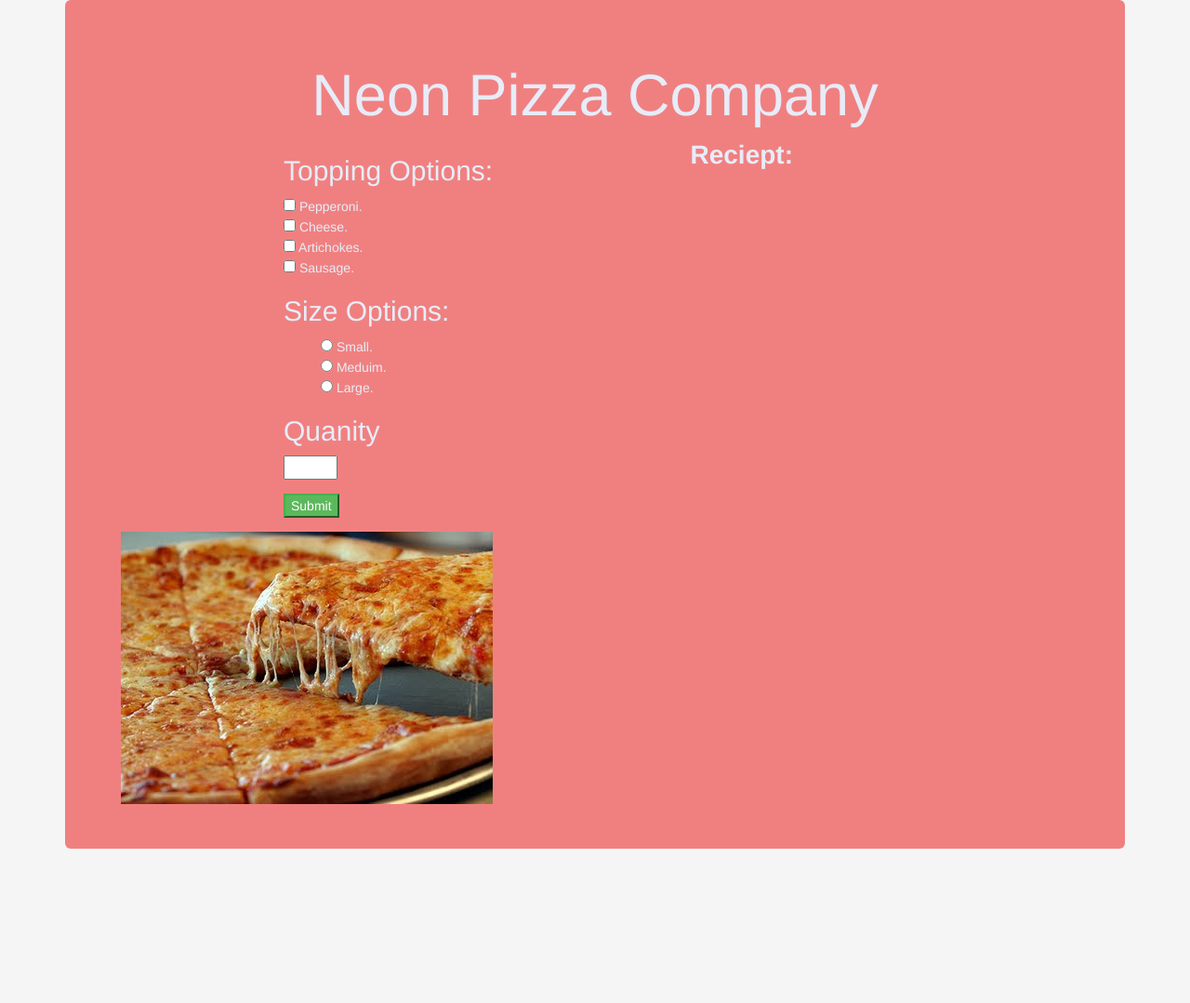
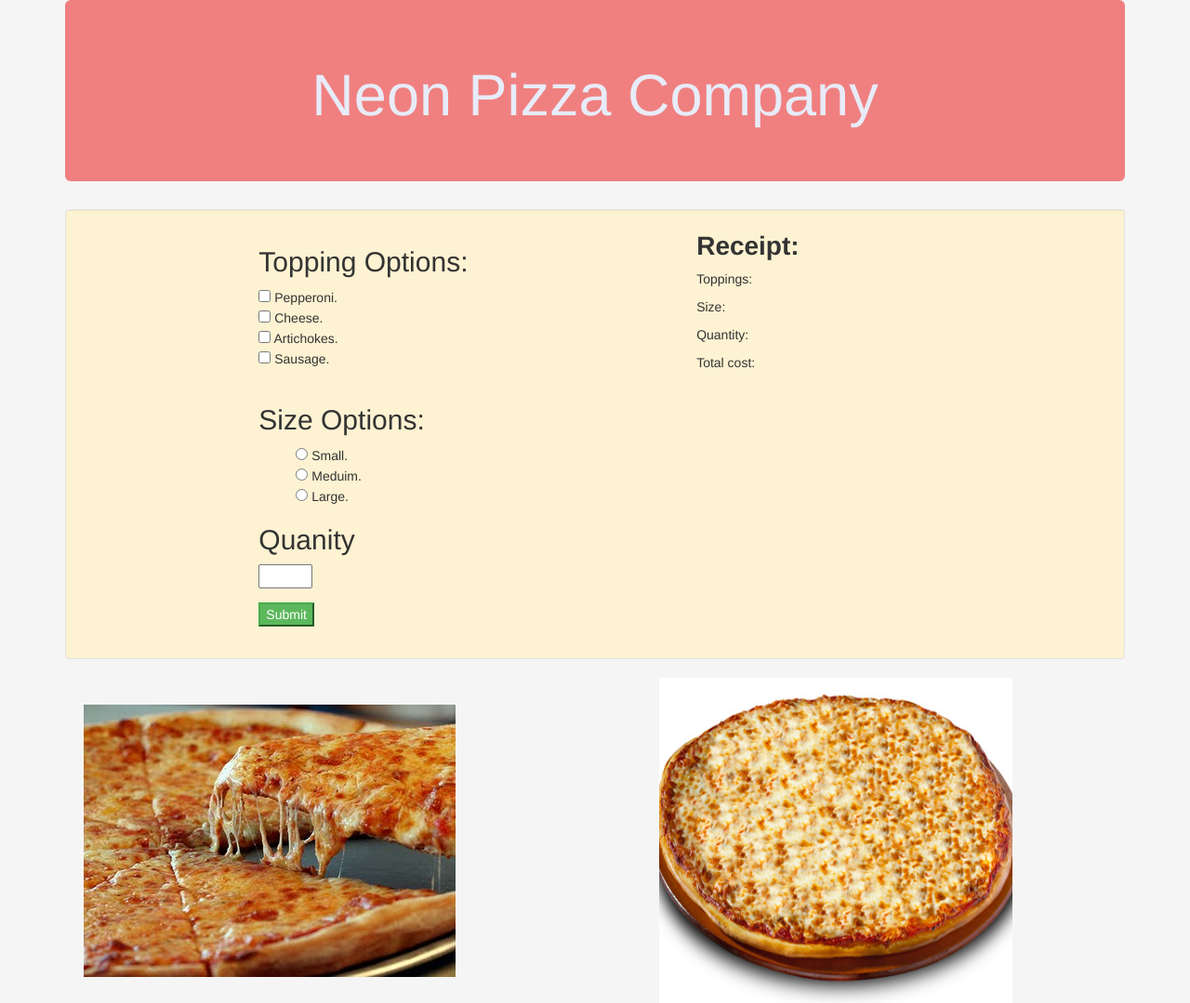
Before and after one commit to Parks01/pizza-company, a plain HTML site: page index.html in a window 1280 px wide. Shown: the whole page at 93% size. Before the commit the page ends 943 px from the top, so only its background shows below. Drawn offline with nearby package versions, Linux system fonts and the light colour scheme.

Commit message:
fixed bug and completed all outputs

```diff
--- a/css/styles.css
+++ b/css/styles.css
@@ -21,3 +21,21 @@ img {
  border-top: double border;
  border-top: double border;
 }
+
+.reciept {
+  border-color: black solid;
+}
+
+.well {
+  background-color: #fdf2d2;
+}
+
+img {
+  margin-left: 20px;
+
+}
+.slice {
+  margin-left:215px;
+  height:350px;
+  width:380px;
+}
--- a/index.html
+++ b/index.html
@@ -12,32 +12,28 @@
     <div class="container">
       <div class="jumbotron">
         <h1>Neon Pizza Company</h1>
-
-      <form id="pizza">
+      </div>
+      <form id="pizza" class="well">
      <div class="row">
        <div class="col-md-2">
        </div>
        <div class="col-md-5">
          <h2>Topping Options:</h2>
-<!--
-         <input type="radio" id="firstChoice" name="choiceOne" value="pepperoni">Pepperoni
-          <input type="radio" id="secondChoice" name="choiceTwo" value="cheese">Cheese
-          <input type="radio"id="thirdChoice" name="choiceThree" value="artichokes">Artichokes
-          <input type="radio"id="thirdChoice" name="choiceThree" value="sausage">Sausage
-           -->
           <input type="checkbox" name="topping" value="Pepperoni"> Pepperoni.<br>
           <input type="checkbox" name="topping" value="Cheese"> Cheese.<br>
           <input type="checkbox" name="topping" value="Artichokes"> Artichokes.<br>
           <input type="checkbox" name="topping" value="Sausage"> Sausage.<br>
-
      </div>
      <div class="col-md-5">
-       <div class="receipt">
-       <label>Reciept:</label>
+         <div class="reciept" >
+         <label>Receipt:</label>
          <div class="form-group">
            <div id="output">
-            <ul>
-            </ul>
+             <p> Toppings: <span id="toppingOutput"></span> </p>
+             <p> Size: <span id="sizeOutput"></span></p>
+             <p> Quantity: <span id="quantityOutput"></span></p>
+             <p> Total cost: <span id="costOutput"></span></p>
+
            </div>
         </div>
       </div>
@@ -55,7 +51,7 @@
               <input type="radio" name="size" value="large"> Large.</br>
            </ul>
            <h2>Quanity</h2>
-           <input type="number" name="quantity" min="1" max="10">
+           <input id="quantity" type="number" name="quantity" min="1" max="10">
          </div>
            <div class="form-group">
            <button type="submit" class="btn-btn  btn-success">Submit</button>
@@ -63,12 +59,10 @@
        </div>
       </form>
      </div>
-     <div class="row">
-       <div class="form-group">
+     <div class="row" class="well">
        <div class="col-md-12">
          <img src="img/real-pizza.jpg">
-       </div>
-     </div>
+         <img src="img/cheese-pizza.jpg" class="slice">
        </div>
      </div>
   </body>
--- a/js/scripts.js
+++ b/js/scripts.js
@@ -1,31 +1,3 @@
-//BUSINESS LOGIC
-
-
-// function Dog(dogName,age,size,gender,dogImage,shelter,isAvailable)
-// {
-// 	this.dogName = dogName;
-// 	this.age = age;
-// 	this.size = size;
-// 	this.gender = gender;
-// 	this.shelter = shelter;
-// 	this.dogImage = dogImage;
-// 	this.isAvailable = isAvailable;
-// }
-// var dogs = [];
-//
-// function fillDogsData()
-// {
-// 	var newDog1 = new Dog("Jax", "adult", "medium" , "male", "img/jax.jpg",
-// 	"https://www.allpaws.com/adopt-a-dog/australian-cattle-dog-blue-heeler/6482237", true );
-// 	dogs[0] = newDog1;
-// 	var newDog2 = new Dog("Ellie", "adult", "small" , "female", "img/ellie.jpg", "https://www.allpaws.com/adopt-a-dog/shih-tzu/6644799" , true);
-// 	dogs[1] = newDog2;
-// 	var newDog3 = new Dog("Gunther", "adult", "small" , "male", "img/gunther.jpg",
-// 	"https://www.allpaws.com/adopt-a-dog/maltese/6405800" , true);
-// 	dogs[2] = newDog3;
-// 	var newDog4 = new Dog("Orion", "puppy", "medium" , "male", "img/orion.jpg" , "https://www.allpaws.com/adopt-a-dog/terrier/6070901", true);
-// 	dogs[3] = newDog4;
-// //
 
 
 //Business LOGIC
@@ -45,12 +17,6 @@ Pizza.prototype.calculateCost = function(){
 		return (this.basePrice + 3) * this.quantity + this.toppings.length;
 	}
 }
-// function pizzaData() {
-// 	var theTopping = new Pizza("pepproni", "cheese", "artichokes", "sausage");
-// 	var theSize = new Pizza("small", "meduim", "large");
-// 	var thePrice = new Pizza(15,20,25,);
-// }
-//
 
 
 
@@ -59,35 +25,20 @@ Pizza.prototype.calculateCost = function(){
 $(document).ready(function(){
 	$("form#pizza").submit(function(event){
 		event.preventDefault();
-		 var quantity = $();
-		 var size = $();
-		var pizza = new Pizza(size, quantity);
+		debugger;
+		 var quantity = $("#quantity").val();
+		 var size = $("input:radio[name=size]:checked").val();
+			var pizza = new Pizza(size, quantity);
 		$("input:checkbox[name=topping]:checked").each(function(){
 			var toppingSelected = $(this).val();
 			 pizza.toppings.push(toppingSelected);
-			$('#output').append('<li>' + toppingSelected + '</li>'+ "<br>");
+		});
+		var cost = pizza.calculateCost();
 
-		});
+		$('#toppingOutput').append(pizza.toppings.toString());
+		$('#costOutput').append(cost);
+		$('#sizeOutput').append(size);
+		$('#quantityOutput').append(quantity);
+
 	});
 });
-
-
-
-	// $('#transportation_survey').hide();
-
-	//  $("#output h2").empty();
-	// 	var userInput1 = $('input:radio[name=topping]:checked').val();
-	// 	var newPizza = new Pizza(userInput1);
-	// 	$("#output").append('<li>' + newPizza.toppings + '</li>');
-	 //
-	// 	var userInput2 = $('input:radio[name=choiceTwo]:checked').val();
-	// 	 newPizza = new Pizza(userInput2);
-	// 	$("#output").append('<li>' + newPizza.toppings + '</li>');
-	 //
-	// 	var userInput3 = $('input:radio[name=choiceThree]:checked').val();
-	// 	 newPizza = new Pizza(userInput3);
-	// 	$("#output").append('<li>' + newPizza.toppings + '</li>');
-	 //
-	// 	var userInput4 = $('input:radio[name=choiceFour]:checked').val();
-	// 	newPizza = new Pizza(userInput4);
-	// 	$("#output").append('<li>' + newPizza.toppings + '</li>');
```
Also changed, not shown: img/cheese-pizza.jpg (added), img/fam-pizza.jpeg (added), 1 other file. Lines whose indentation alone changed are shown as unchanged.
